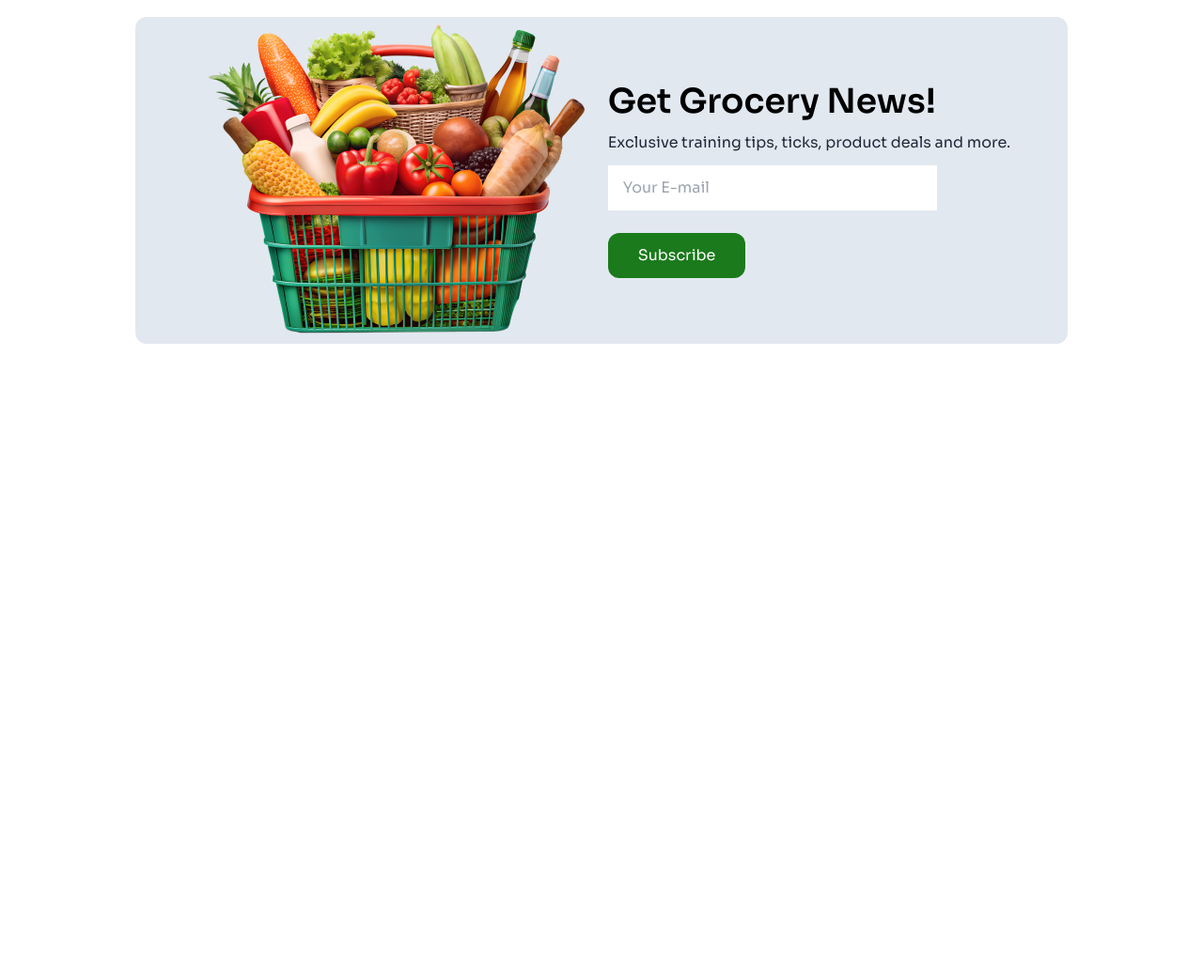
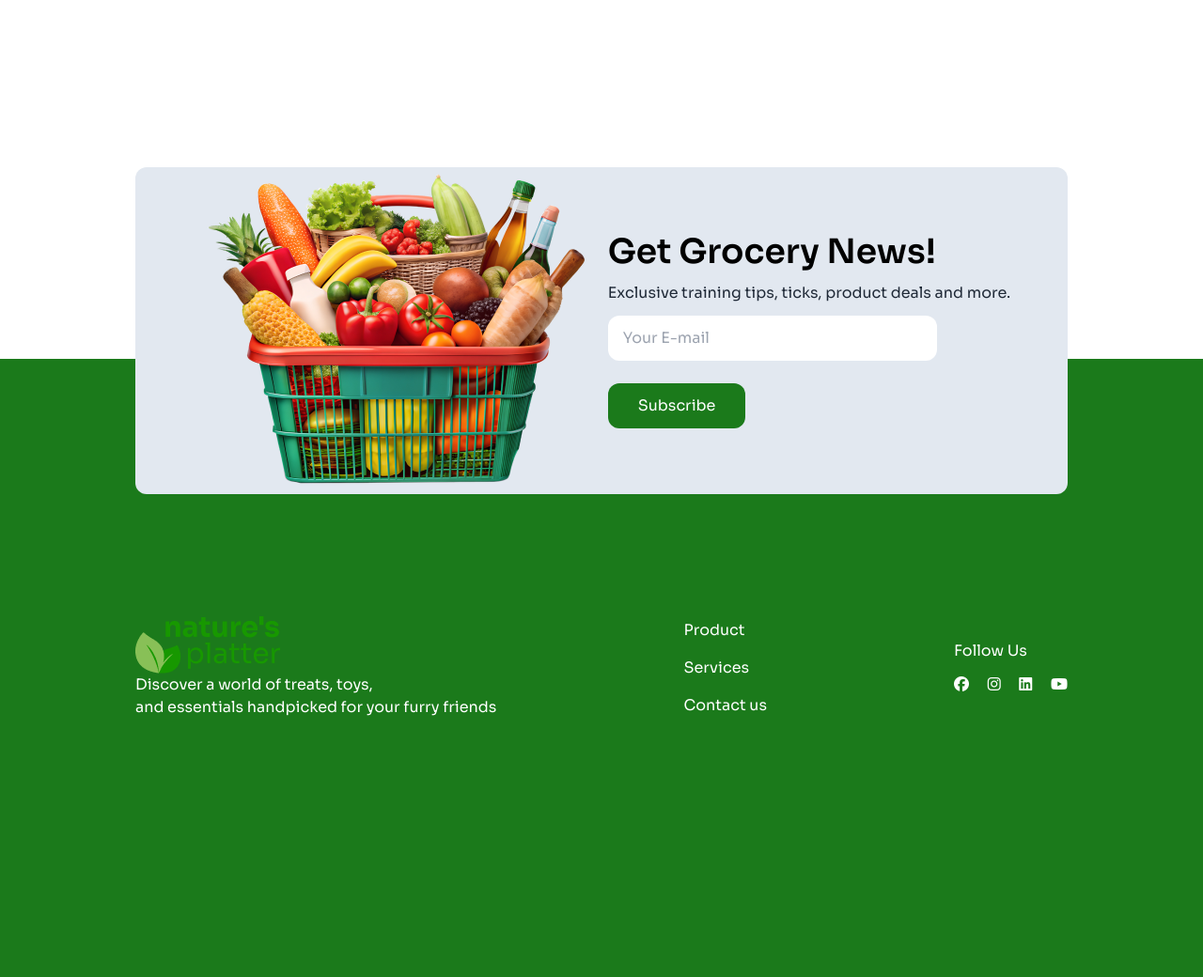
Before and after one commit to Sabit-Bin-Imran/assignment-3, a plain HTML site: page index.html in a window 1280 px wide. Shown: the part 3023-4063 px from the top of the page at 94% size. Before the commit the page ends 3405 px from the top, so only its background shows below. Drawn offline with nearby package versions, Linux system fonts and the light colour scheme.

Commit message:
fixed some problem

```diff
--- a/index.html
+++ b/index.html
@@ -276,7 +276,7 @@
 
           <!-- Get Grocery News! Section Started -->
            <section>
-            <div class="lg:flex justify-center items-center bg-slate-200 mx-4 my-4 lg:mx-36 lg:my-4 rounded-xl">
+            <div class="relative top-40 lg:flex justify-center items-center bg-slate-200 mx-4 my-4 lg:mx-36 lg:my-4 rounded-xl">
                 <div>
                     <img src="./c2-assets/vegetable-busket.png" alt="">
                 </div>
@@ -284,7 +284,7 @@
                     <h2 class="text-[#1b7a1b] lg:text-black font-semibold my-3 text-4xl">Get Grocery News!</h2>
                     <p>Exclusive training tips, ticks, product deals and more.</p>
                     <div>
-                        <input class="px-4 my-3 w-[350px] h-12 " placeholder="Your E-mail" type="text">
+                        <input class="px-4 my-3 w-[350px] h-12 rounded-xl" placeholder="Your E-mail" type="text">
                     </div>
                     <div>
                         <button class="my-3 bg-[#1b7a1b] text-white px-8 py-3 rounded-xl">Subscribe</button>
@@ -294,14 +294,36 @@
 
                 </div>
 
+            </div>
+           </section>
 
 
+    </main>
 
 
+    <footer class="bg-[#1b7a1b] h-[658px] space-y-10 lg:space-y-0 lg:flex justify-between py-48 px-7 lg:py-0 lg:px-36 items-center">
+        <div>
+            <img src="./c2-assets/logo-header.png" alt="">
+            <p class="text-white">Discover a world of treats, toys, <br> and essentials handpicked for your furry friends</p>
+        </div>
 
+        <div>
+            <ul class="space-y-4 text-white">
+                <li>Product</li>
+                <li>Services</li>
+                <li>Contact us</li>
+            </ul>
+        </div>
 
-
+        <div class="space-y-3">
+            <h2 class="text-white">Follow Us</h2>
+            <div class="space-x-4">
+                <i class="fa-brands fa-facebook text-white"></i>
+                <i class="fa-brands fa-instagram text-white"></i>
+                <i class="fa-brands fa-linkedin text-white"></i>
+                <i class="fa-brands fa-youtube text-white"></i>
             </div>
+        </div>
 
 
 
@@ -310,11 +332,8 @@
 
 
 
-           </section>
 
 
-    </main>
-    <footer>
 
     </footer>
 </body>
```
